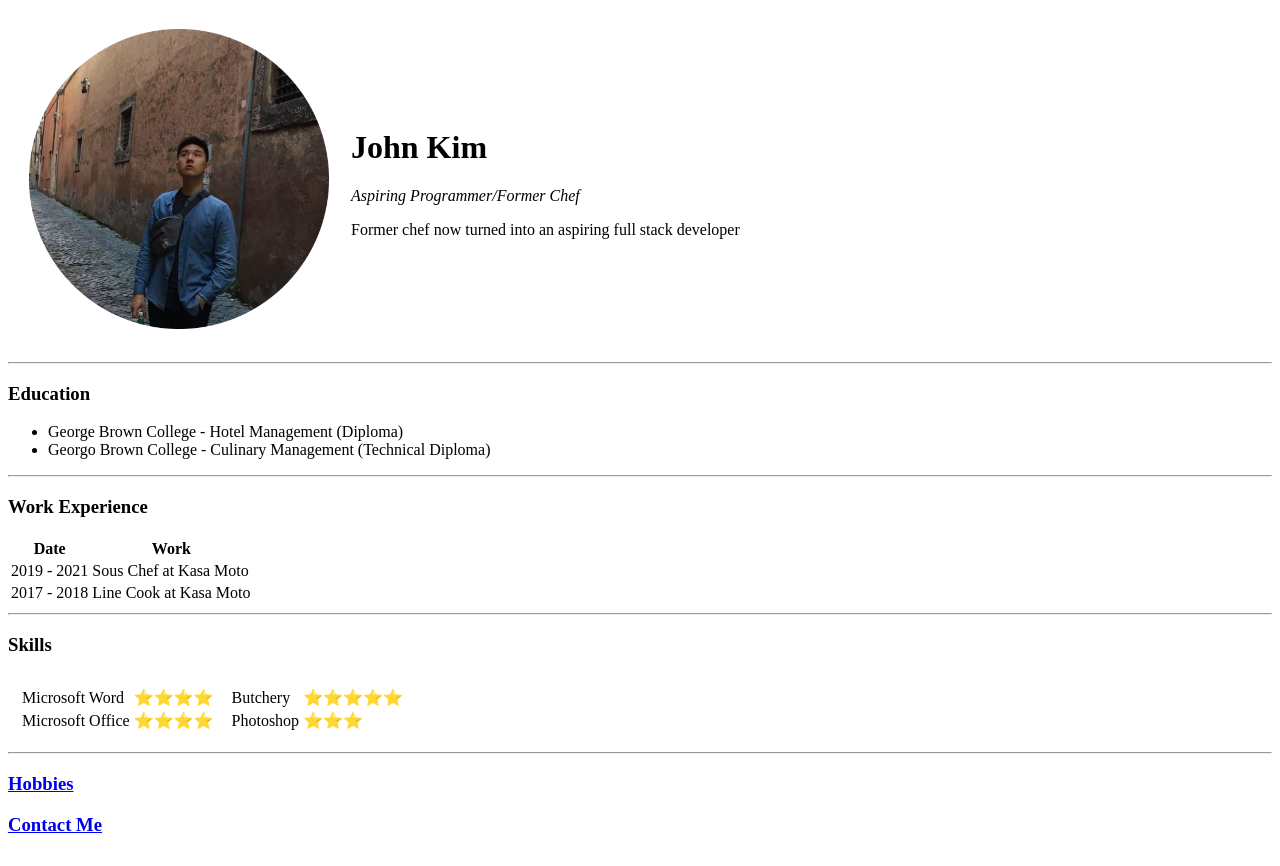
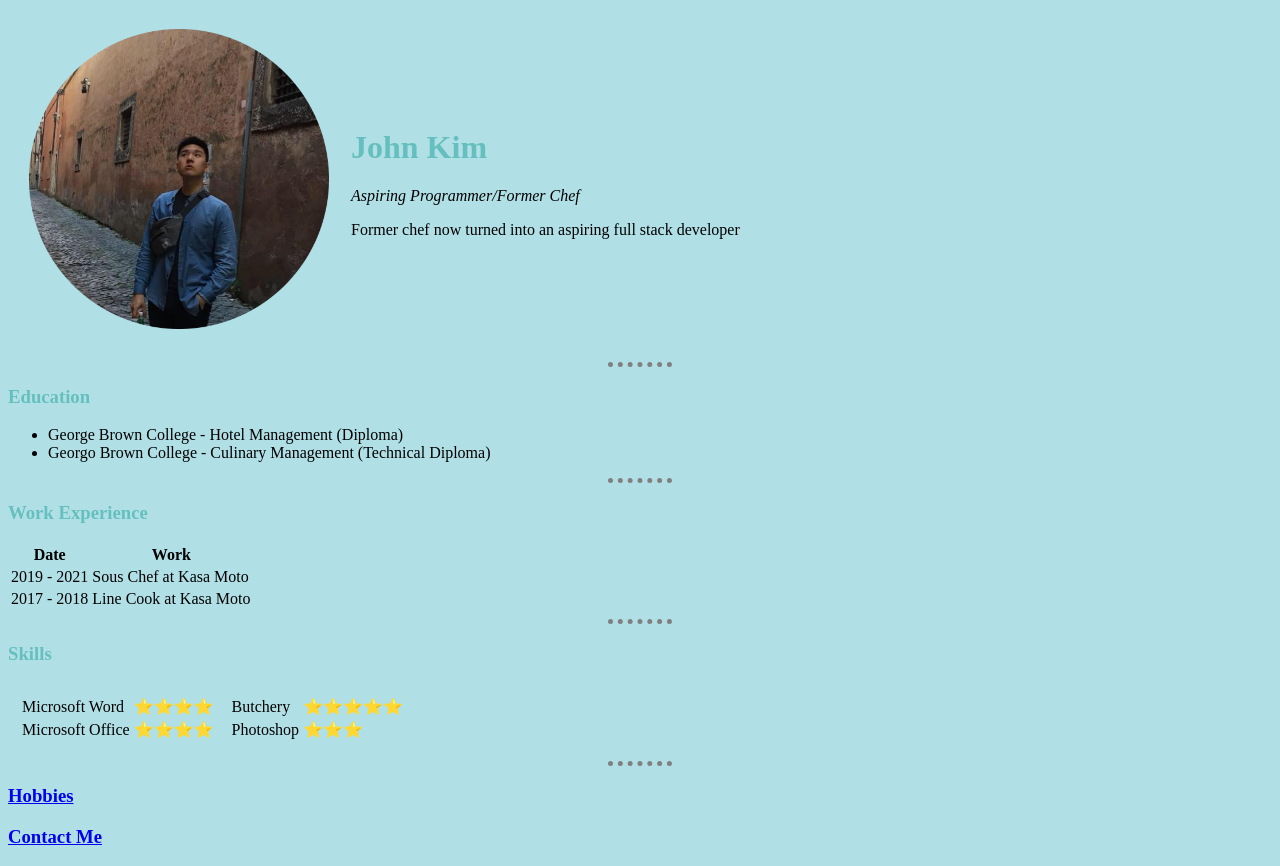
Before and after one commit to johnwilly990/cv, a plain HTML site: page index.html in a window 1280 px wide. Drawn offline with Linux system fonts and the light colour scheme.

Commit message:
Added CSS elements to site

```diff
--- /dev/null
+++ b/css/styles.css
@@ -0,0 +1,19 @@
+body {
+  background-color: powderblue;
+}
+
+h1 {
+  color: #66bfbf;
+}
+
+h3 {
+  color: #66bfbf;
+}
+
+hr {
+  border-style: none;
+  border-top-style: dotted;
+  border-color: grey;
+  border-width: 5px;
+  width: 5%;
+}
--- a/index.html
+++ b/index.html
@@ -4,6 +4,8 @@
 <head>
   <meta charset="utf-8">
   <title>John's Personal Site</title>
+  <link rel="stylesheet" href="css/styles.css">
+
 </head>
 
 <body>
```
Also changed, not shown: contact.html (+1 -0 lines), hobbies.html (+1 -0 lines).
